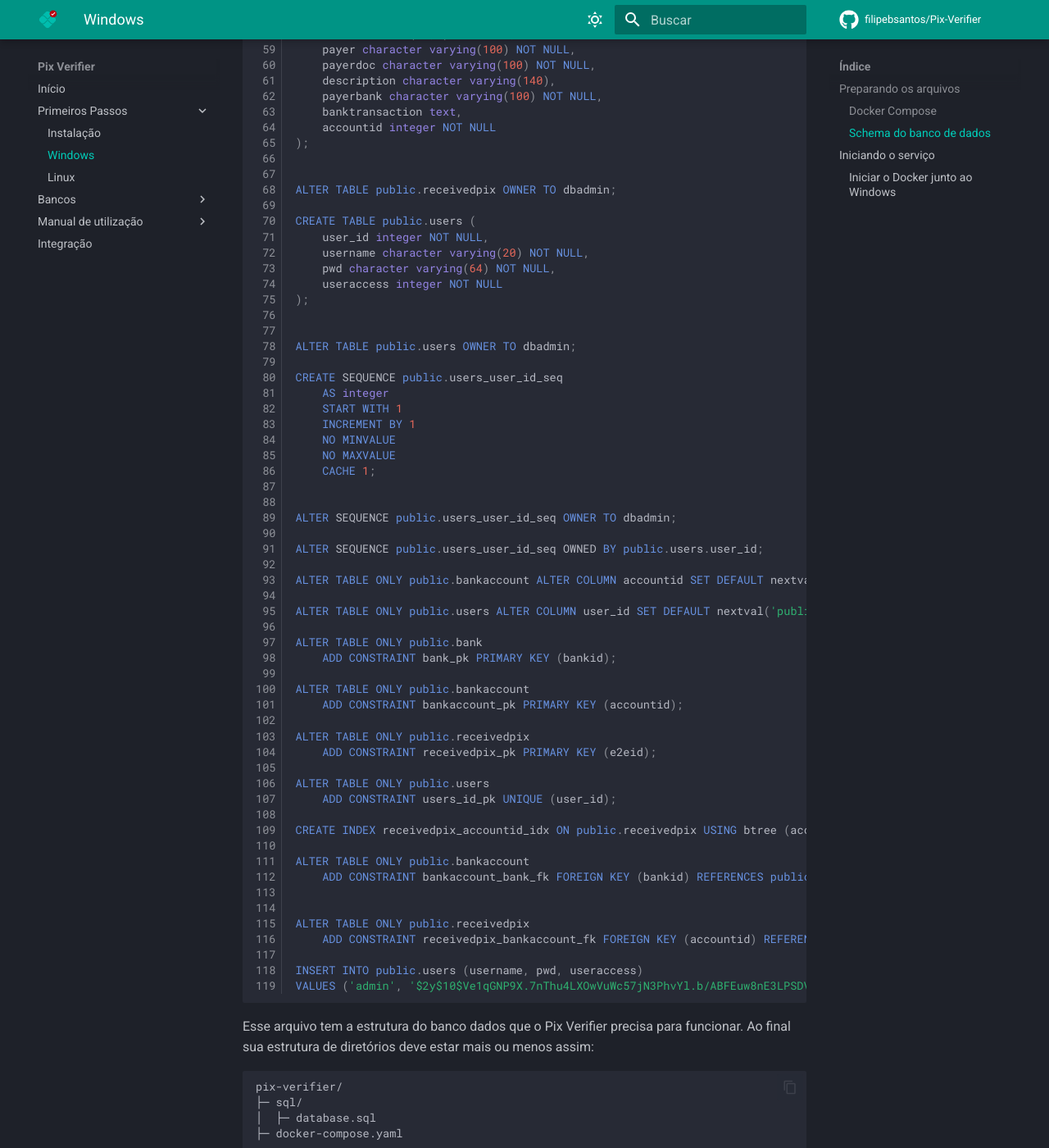
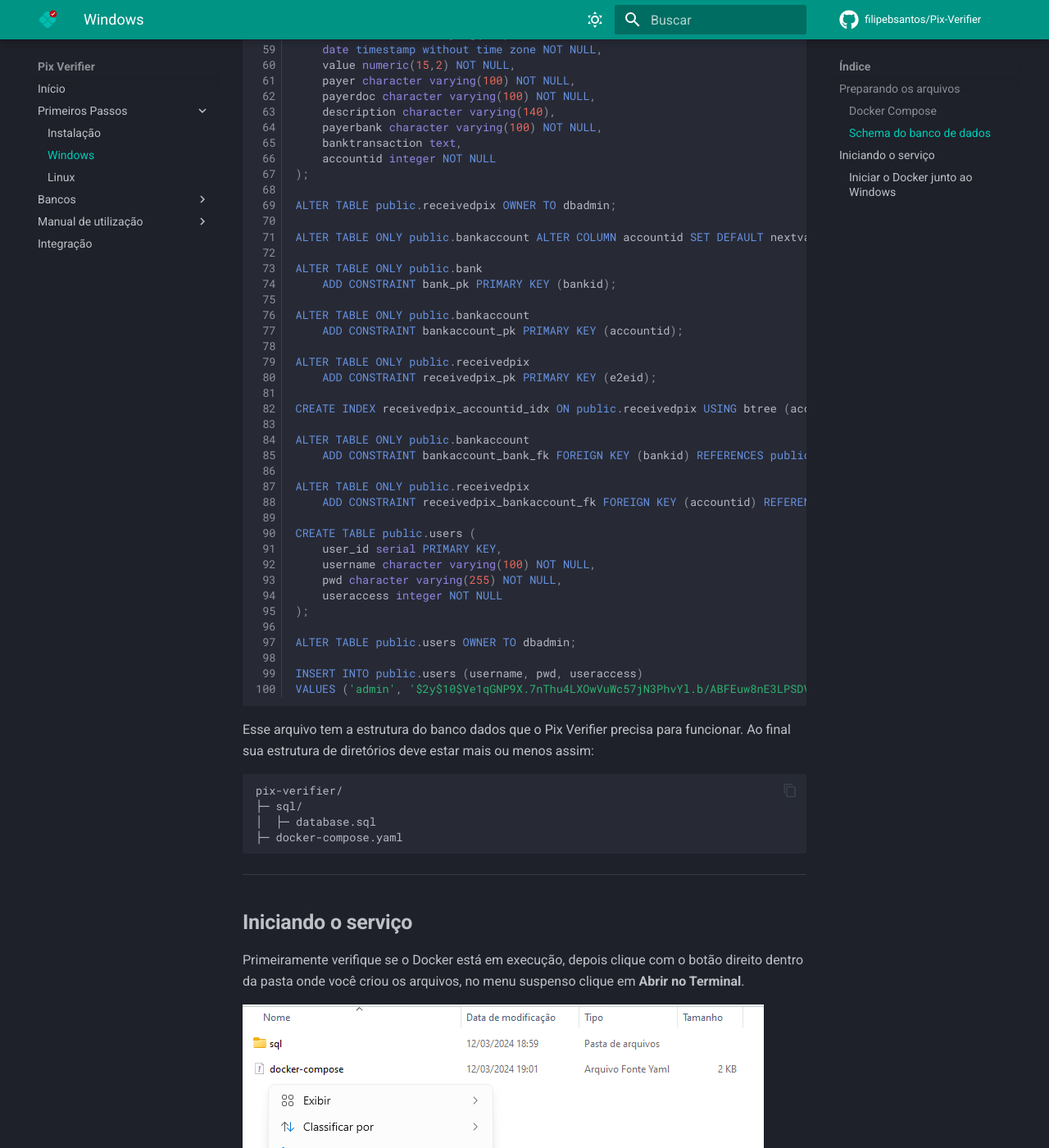
Before and after one commit to filipebsantos/Pix-Verifier, an MkDocs documentation site: the page built from docs/docs/firsts-steps/windows-install.md, in a window 1280 px wide and 1400 px high, scrolled down 3403 px. Shown: the whole window at 82% size. Built offline with MkDocs 1.6.1 and Material for MkDocs 9.7.7, drawn with Linux system fonts in a browser that asks for light colours; comment, search, counter and statistics services are not loaded; some of the changed text lies outside the part shown.

Commit message:
fix: update database schema from documentation to create user table

```diff
--- a/docs/docs/firsts-steps/windows-install.md
+++ b/docs/docs/firsts-steps/windows-install.md
@@ -115,7 +119,6 @@
     bankname character varying(100) NOT NULL
 );
 
-
 ALTER TABLE public.bank OWNER TO dbadmin;
 
 CREATE TABLE public.bankaccount (
@@ -132,7 +135,6 @@
     tokenexpireat timestamp without time zone,
     ignoredsenders text
 );
-
 
 ALTER TABLE public.bankaccount OWNER TO dbadmin;
 
@@ -161,35 +163,9 @@
     accountid integer NOT NULL
 );
 
-
 ALTER TABLE public.receivedpix OWNER TO dbadmin;
 
-CREATE TABLE public.users (
-    user_id integer NOT NULL,
-    username character varying(20) NOT NULL,
-    pwd character varying(64) NOT NULL,
-    useraccess integer NOT NULL
-);
-
-
-ALTER TABLE public.users OWNER TO dbadmin;
-
-CREATE SEQUENCE public.users_user_id_seq
-    AS integer
-    START WITH 1
-    INCREMENT BY 1
-    NO MINVALUE
-    NO MAXVALUE
-    CACHE 1;
-
-
-ALTER SEQUENCE public.users_user_id_seq OWNER TO dbadmin;
-
-ALTER SEQUENCE public.users_user_id_seq OWNED BY public.users.user_id;
-
 ALTER TABLE ONLY public.bankaccount ALTER COLUMN accountid SET DEFAULT nextval('public.bankaccount_accountid_seq'::regclass);
-
-ALTER TABLE ONLY public.users ALTER COLUMN user_id SET DEFAULT nextval('public.users_user_id_seq'::regclass);
 
 ALTER TABLE ONLY public.bank
     ADD CONSTRAINT bank_pk PRIMARY KEY (bankid);
@@ -200,17 +176,22 @@
 ALTER TABLE ONLY public.receivedpix
     ADD CONSTRAINT receivedpix_pk PRIMARY KEY (e2eid);
 
-ALTER TABLE ONLY public.users
-    ADD CONSTRAINT users_id_pk UNIQUE (user_id);
-
 CREATE INDEX receivedpix_accountid_idx ON public.receivedpix USING btree (accountid);
 
 ALTER TABLE ONLY public.bankaccount
     ADD CONSTRAINT bankaccount_bank_fk FOREIGN KEY (bankid) REFERENCES public.bank(bankid) ON UPDATE CASCADE ON DELETE CASCADE;
 
-
 ALTER TABLE ONLY public.receivedpix
     ADD CONSTRAINT receivedpix_bankaccount_fk FOREIGN KEY (accountid) REFERENCES public.bankaccount(accountid) ON UPDATE CASCADE ON DELETE CASCADE;
+
+CREATE TABLE public.users (
+    user_id serial PRIMARY KEY,
+    username character varying(100) NOT NULL,
+    pwd character varying(255) NOT NULL,
+    useraccess integer NOT NULL
+);
+
+ALTER TABLE public.users OWNER TO dbadmin;
 
 INSERT INTO public.users (username, pwd, useraccess)
 VALUES ('admin', '$2y$10$Ve1qGNP9X.7nThu4LXOwVuWc57jN3PhvYl.b/ABFEuw8nE3LPSDVe', 2);
```
Also changed, not shown: other parts of docs/docs/firsts-steps/windows-install.md (+4 -0 lines), docs/docs/firsts-steps/linux-install.md (+13 -32 lines), docs/site/firsts-steps/linux-install/index.html, docs/site/firsts-steps/windows-install/index.html, docs/site/search/search_index.json.
